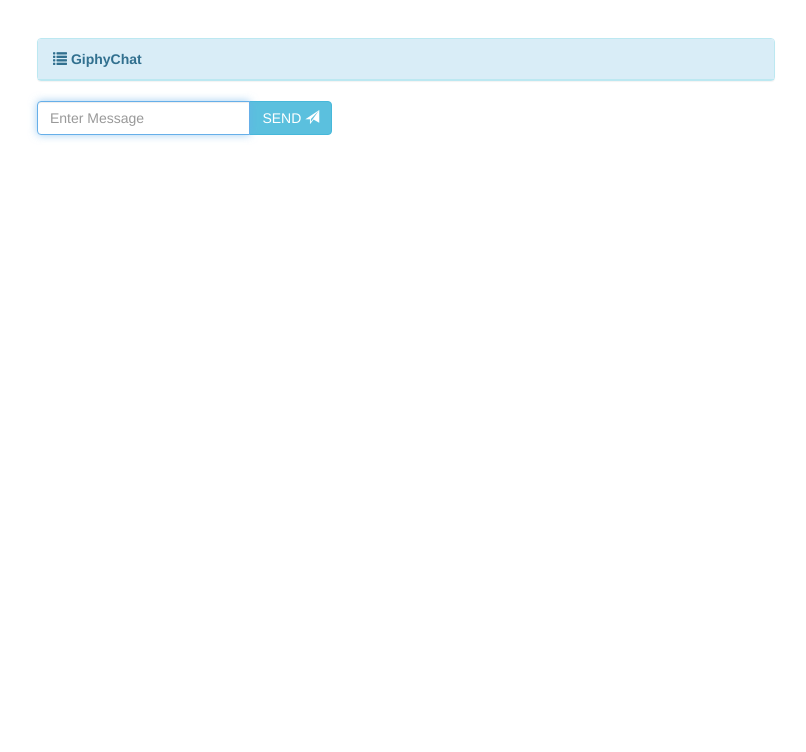
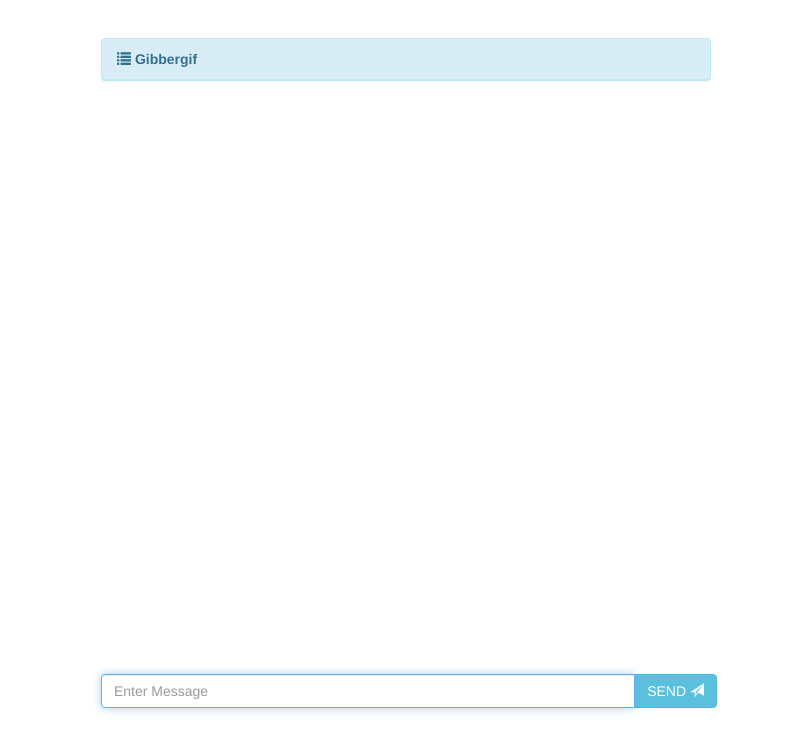
Before and after one commit to keugnu/hackutd18, a Flask app: page / in a window 1280 px wide. Shown: the top 752 px of the page, without its empty margins (234-1040 px from the left). Run offline with Flask 2, Linux system fonts and the light colour scheme; some libraries are stand-ins or nearby versions.

Commit message:
update sizing

```diff
--- a/templates/chat.html
+++ b/templates/chat.html
@@ -3,7 +3,7 @@
 
 <head lang="en">
   <meta charset="UTF-8">
-  <title>Giphychat</title>
+  <title>Gibbergif</title>
 
   <script src="//code.jquery.com/jquery-1.11.1.js"></script>
   <script src="//cdnjs.cloudflare.com/ajax/libs/jquery-cookie/1.4.1/jquery.cookie.min.js"></script>
@@ -40,8 +40,8 @@
 
       var newMeme = document.createElement("img");
       newMeme.src = url_source;
-//       newMeme.setAttribute("width", "100\%");
-//       newMeme.setAttribute("height", "auto");
+      newMeme.setAttribute("width", "70\%");
+      newMeme.setAttribute("height", "auto");
 
       var newAuthor = document.createElement("div");
       newAuthor.setAttribute("class", "author");
@@ -100,8 +100,12 @@
   <link href="//maxcdn.bootstrapcdn.com/font-awesome/4.1.0/css/font-awesome.min.css" rel="stylesheet">
 
   <style type="text/css">
+    body {
+      background-color: #ffffff;
+    }
     .container {
-      max-width: 60%;
+      background-color: white;
+      max-width: 50%;
       margin: 3% auto;
 /*      border: solid 1px #ccc; */
       border-radius: 1vh;
@@ -138,9 +142,9 @@
 
     .chat-footer {
       padding-right: 3vh;
-/*      position: fixed;
-      bottom: 10%;
-      width: 80%; */
+      position: fixed;
+      bottom: 11.5%;
+      width: 50%;
     }
   </style>
 </head>
@@ -149,7 +153,7 @@
   <div class="container">
     <div class="panel panel-info">
       <div class="panel-heading">
-        <strong><span class="glyphicon glyphicon-list"></span> GiphyChat</strong>
+        <strong><span class="glyphicon glyphicon-list"></span> Gibbergif</strong>
       </div>
     </div>
 
```
